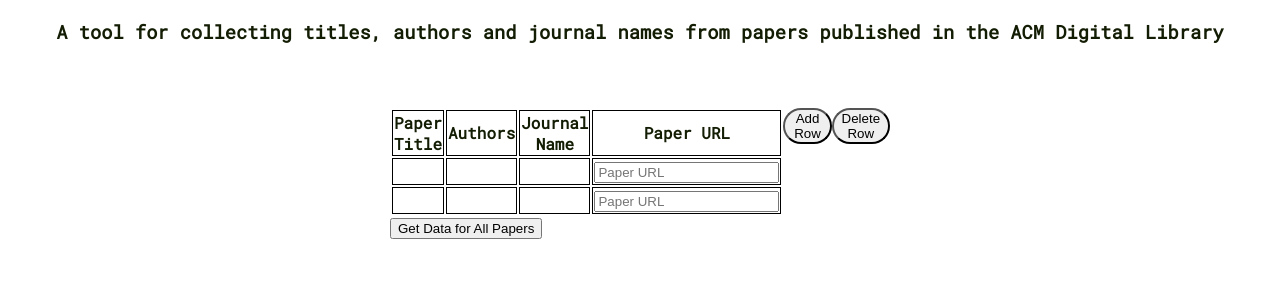
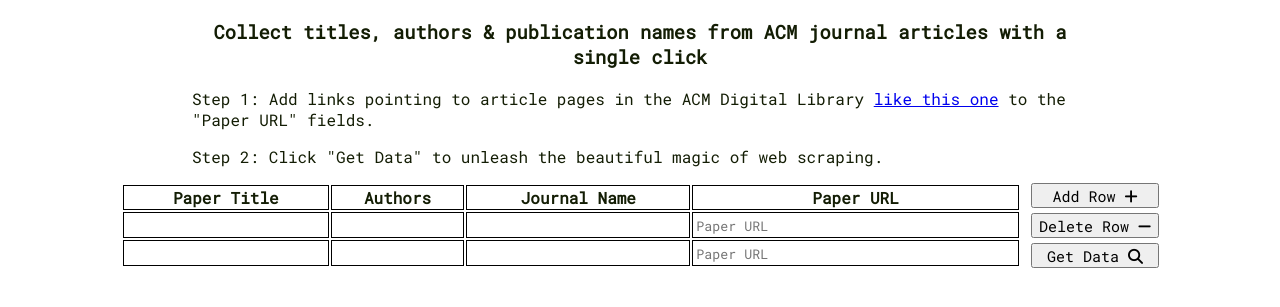
Before and after one commit to sean-p-ryan/paper-scraper-2.0, a website: page public/index.html in a window 1280 px wide. Shown: the part 67-374 px from the top of the page. Drawn offline with Linux system fonts and the light colour scheme.

Commit message:
cleaned up styles

```diff
--- a/public/index.html
+++ b/public/index.html
@@ -8,6 +8,7 @@
     <meta http-equiv="Content-Security-Policy" />
     <link rel="stylesheet" href="./main.css" />
     <link href="https://fonts.googleapis.com/css?family=Roboto+Mono&display=swap" rel="stylesheet">
+    <script src="https://kit.fontawesome.com/80483a4124.js" crossorigin="anonymous"></script>
     <title>ACM Paper Scraper</title>
 
 </head>
@@ -15,7 +16,11 @@
 <body>
     <div class="main-container">
         <h1>ACM Digital Library Paper Scraper</h1>
-        <h3>A tool for collecting titles, authors and journal names from papers published in the ACM Digital Library</h3>
+        <div class="description">
+            <h3>Collect titles, authors & publication names from ACM journal articles with a single click</h3>
+            <p>Step 1: Add links pointing to article pages in the ACM Digital Library <a href="https://dl.acm.org/citation.cfm?doid=3360012.3342282">like this one</a> to the "Paper URL" fields.</p>
+            <p>Step 2: Click "Get Data" to unleash the beautiful magic of web scraping.</p>
+        </div>
         <div class="table-container">
             <div>
                 <table class="papers-table">
@@ -27,7 +32,6 @@
                             <th>Paper URL</th>
                         </tr>
                     </thead>
-                    <form id="paperSubmitForm"></form>
                     <tr>
                         <td class="paper-title"></td>
                         <td class="authors"></td>
@@ -45,14 +49,11 @@
                         </td>
                     </tr>
                 </table>
-                <button class="submit-button">Get Data for All Papers</button>
-                </form>
             </div>
-            <div>
-                <button class="add-row-button">Add Row</button>
-            </div>
-            <div>
-                <button class="delete-row-button">Delete Row</button>
+            <div class="buttons">
+                <button class="add-row-button">Add Row <i class="fas fa-plus"></i></button>
+                <button class="delete-row-button">Delete Row <i class="fas fa-minus"></i></button>
+                <button class="submit-button">Get Data <i class="fas fa-search"></i></button>
             </div>
         </div>
     </div>
--- a/public/js/index.js
+++ b/public/js/index.js
@@ -13,7 +13,7 @@
 </td>
 `
 
-document.addEventListener('click', function (e) {
+document.addEventListener('click', function(e) {
     if (e.target === addRowButton) {
         addNewRow();
     } else if (e.target === deleteRowButton) {
@@ -37,7 +37,7 @@
                 },
                 body: JSON.stringify({
                     paperURL: urlArray[i],
-                row: i+1
+                    row: i + 1
                 })
             })
             .then(res => res.json())
@@ -56,24 +56,28 @@
     const paperTitleCell = document.querySelectorAll('.paper-title');
     const authorsCell = document.querySelectorAll('.authors');
     const journalCell = document.querySelectorAll('.journal-name');
-    paperTitleCell[row-1].innerText = paperData[1];
+    paperTitleCell[row - 1].innerText = paperData[1];
     console.log("Here is the author data " + paperData[2]);
-    authorsCell[row-1].innerText = getCleanAuthorsString(paperData[2]);
-    journalCell[row-1].innerText = paperData[3];
+    authorsCell[row - 1].innerText = getCleanAuthorsString(paperData[2]);
+    journalCell[row - 1].innerText = paperData[3];
 }
 
 function getCleanAuthorsString(authors) {
     var newAuthorString = '';
-    for (let i=0; i <= authors.length; i++){
+    for (let i = 0; i <= authors.length; i++) {
         var char = authors.charAt(i);
-      var nextChar = authors.charAt(i+1);
-      if (i < authors.length - 1 && (char === char.toLowerCase()) && char != ' ' && nextChar != ' ' && (nextChar === nextChar.toUpperCase())){
+        var nextChar = authors.charAt(i + 1);
+        if (i < authors.length - 1 && (char === char.toLowerCase()) && char != ' ' && nextChar != ' ' && (nextChar === nextChar.toUpperCase())) {
             newAuthorString += char + ', ';
         } else {
             newAuthorString += char;
         }
     }
     return newAuthorString;
+}
+
+function getCleanJournalTitle(journalString) {
+    // function logic
 }
 
 const addNewRow = () => {
--- a/public/main.css
+++ b/public/main.css
@@ -1,14 +1,28 @@
+* {
+    font-family: 'Roboto Mono', monospace;
+}
+
 body {
     color: #131d04;
     margin: 0;
     padding: 0;
     box-sizing: border-box;
-    font-family: 'Roboto Mono', monospace;
-    /* overflow-y: hidden; */
 }
 
-h1, h3 {
+h1,
+h3 {
     text-align: center;
+}
+
+button {
+    margin-bottom: 5px;
+    height: 25px;
+    font-size: 15px;
+}
+
+.description {
+    width: 70%;
+    margin: 0 auto;
 }
 
 th {
@@ -21,6 +35,11 @@
     height: 15px;
 }
 
+input {
+    width: 98%;
+    border: none;
+}
+
 .main-container {
     height: 100vh;
     width: 100vw;
@@ -29,10 +48,17 @@
 .table-container {
     display: flex;
     flex-direction: row;
-    width: 500px;
-    margin: 5% auto;
+    width: 100%;
+    justify-content: center;
 }
 
-.add-row-button, .delete-row-button {
+.papers-table {
+    width: 900px;
+}
+
+.buttons {
+    display: flex;
+    flex-direction: column;
     border-radius: 20px;
+    margin-left: 10px;
 }
```
Also changed, not shown: public/show.html (deleted, +0 -18 lines). Lines whose indentation alone changed are shown as unchanged.
